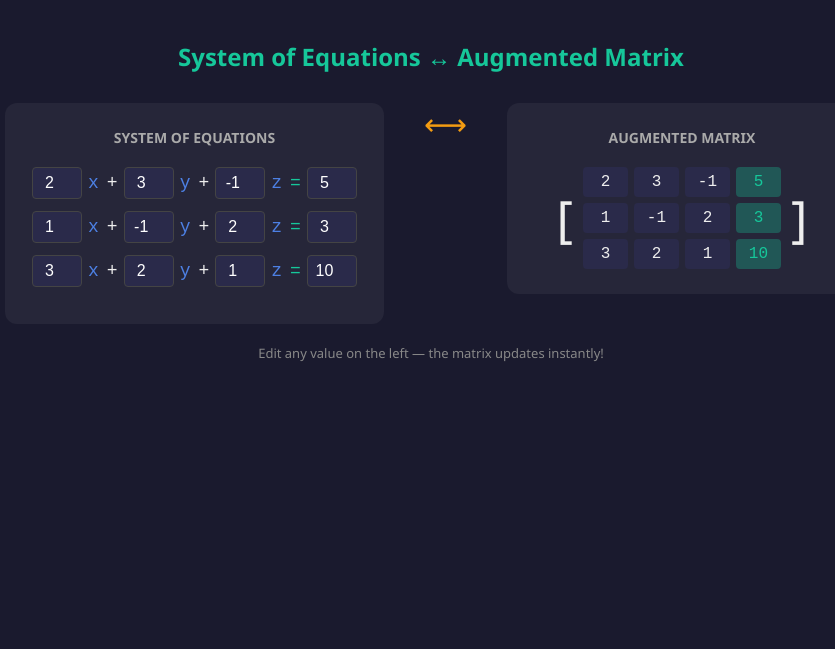
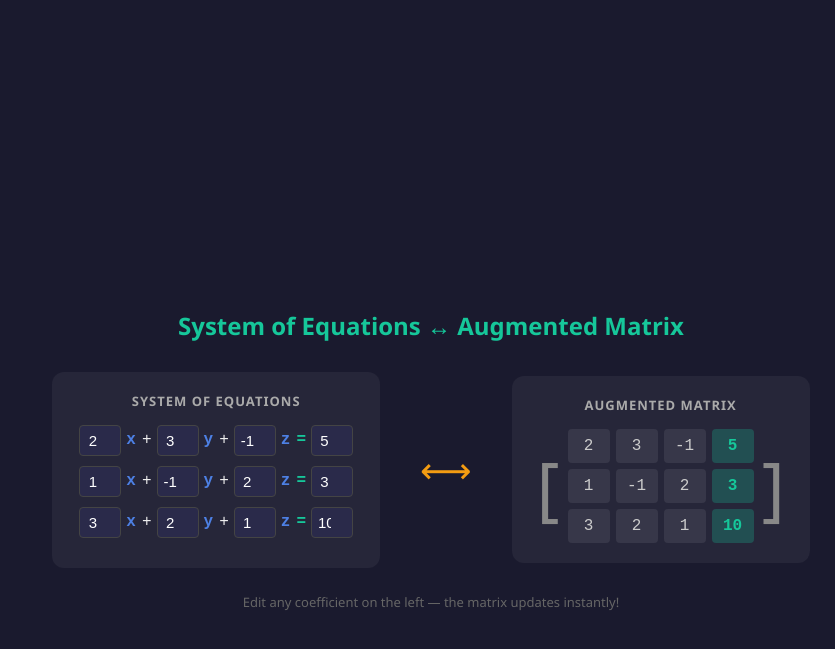
Before and after one commit to ilundholm/linear_algebra_KA, a Jekyll site: the page widgets/matrix-equation-sync.html, which Jekyll copies as it is, in a window 1280 px wide. Shown: the top 649 px of the page, without its empty margins (209-1044 px from the left). Built offline with Jekyll 4.4.1, drawn with Linux system fonts in a browser that asks for light colours.

Commit message:
Fix matrix-equation-sync: side-by-side layout, centered, no scrollbar

```diff
--- a/widgets/matrix-equation-sync.html
+++ b/widgets/matrix-equation-sync.html
@@ -6,29 +6,102 @@
   <title>Matrix-Equation Sync</title>
   <style>
     * { box-sizing: border-box; }
-    body { margin: 0; background: #1a1a2e; font-family: 'Segoe UI', sans-serif; color: #eee; padding: 20px; }
-    .container { max-width: 900px; margin: 0 auto; }
-    h2 { color: #16c79a; text-align: center; margin-bottom: 30px; }
-    .side-by-side { display: flex; gap: 40px; justify-content: center; align-items: flex-start; flex-wrap: wrap; }
-    .panel { background: rgba(255,255,255,0.05); border-radius: 12px; padding: 25px; min-width: 350px; }
-    .panel h3 { margin: 0 0 20px 0; color: #aaa; text-align: center; font-size: 14px; }
-    .equation-row { display: flex; align-items: center; margin: 12px 0; font-family: monospace; font-size: 18px; }
-    .equation-row input { width: 50px; text-align: center; background: #2a2a4a; border: 1px solid #444; color: #fff; padding: 6px; border-radius: 4px; font-size: 16px; margin: 0 2px; }
-    .equation-row span { margin: 0 4px; }
-    .var { color: #4d80e4; }
-    .equals { color: #16c79a; margin: 0 8px; }
-    .matrix-container { display: flex; align-items: center; justify-content: center; gap: 10px; }
-    .bracket { font-size: 50px; font-weight: 100; }
-    .matrix-grid { display: inline-grid; gap: 6px; }
-    .matrix-grid.aug { grid-template-columns: repeat(4, 45px); }
-    .cell { text-align: center; font-family: monospace; font-size: 16px; padding: 6px; border-radius: 4px; background: rgba(255,255,255,0.1); }
-    .cell.coef { background: #2a2a4a; }
-    .cell.const { background: rgba(22, 199, 154, 0.3); color: #16c79a; }
-    .divider { width: 2px; background: #16c79a; height: 100%; }
-    .sync-arrow { font-size: 30px; color: #f39c12; display: none; }
-    @media (max-width: 800px) { .sync-arrow { display: block; transform: rotate(90deg); margin: 20px auto; } }
-    @media (min-width: 801px) { .sync-arrow { display: block; } }
-    .info { text-align: center; margin-top: 20px; color: #888; font-size: 13px; }
+    body {
+      margin: 0;
+      background: #1a1a2e;
+      font-family: 'Segoe UI', sans-serif;
+      color: #eee;
+      min-height: 100vh;
+      display: flex;
+      align-items: center;
+      justify-content: center;
+      padding: 20px;
+    }
+    .container {
+      max-width: 950px;
+      width: 100%;
+      text-align: center;
+    }
+    h2 { color: #16c79a; margin-bottom: 30px; font-size: 24px; }
+
+    .side-by-side {
+      display: flex;
+      gap: 30px;
+      justify-content: center;
+      align-items: center;
+    }
+
+    .panel {
+      background: rgba(255,255,255,0.05);
+      border-radius: 12px;
+      padding: 20px 25px;
+    }
+    .panel h3 {
+      margin: 0 0 15px 0;
+      color: #aaa;
+      text-align: center;
+      font-size: 13px;
+      text-transform: uppercase;
+      letter-spacing: 1px;
+    }
+
+    .equation-row {
+      display: flex;
+      align-items: center;
+      margin: 10px 0;
+      font-family: monospace;
+      font-size: 16px;
+    }
+    .equation-row input {
+      width: 42px;
+      text-align: center;
+      background: #2a2a4a;
+      border: 1px solid #444;
+      color: #fff;
+      padding: 6px;
+      border-radius: 4px;
+      font-size: 15px;
+      margin: 0 2px;
+    }
+    .equation-row span { margin: 0 3px; }
+    .var { color: #4d80e4; font-weight: bold; }
+    .equals { color: #16c79a; margin: 0 6px; font-weight: bold; }
+
+    .sync-arrow {
+      font-size: 36px;
+      color: #f39c12;
+      padding: 0 10px;
+    }
+
+    .matrix-container {
+      display: flex;
+      align-items: center;
+      justify-content: center;
+      gap: 8px;
+    }
+    .bracket { font-size: 70px; font-weight: 100; color: #888; }
+    .matrix-grid {
+      display: grid;
+      grid-template-columns: repeat(4, 42px);
+      gap: 6px;
+    }
+    .cell {
+      text-align: center;
+      font-family: monospace;
+      font-size: 16px;
+      padding: 8px 4px;
+      border-radius: 4px;
+      background: rgba(255,255,255,0.08);
+    }
+    .cell.coef { color: #ccc; }
+    .cell.const { background: rgba(22, 199, 154, 0.25); color: #16c79a; font-weight: bold; }
+
+    .info {
+      text-align: center;
+      margin-top: 25px;
+      color: #666;
+      font-size: 13px;
+    }
   </style>
 </head>
 <body>
@@ -37,14 +110,12 @@
 
   <div class="side-by-side">
     <div class="panel">
-      <h3>SYSTEM OF EQUATIONS</h3>
+      <h3>System of Equations</h3>
       <div class="equation-row">
         <input type="number" id="a11" value="2">
-        <span class="var">x</span>
-        <span>+</span>
+        <span class="var">x</span><span>+</span>
         <input type="number" id="a12" value="3">
-        <span class="var">y</span>
-        <span>+</span>
+        <span class="var">y</span><span>+</span>
         <input type="number" id="a13" value="-1">
         <span class="var">z</span>
         <span class="equals">=</span>
@@ -52,11 +123,9 @@
       </div>
       <div class="equation-row">
         <input type="number" id="a21" value="1">
-        <span class="var">x</span>
-        <span>+</span>
+        <span class="var">x</span><span>+</span>
         <input type="number" id="a22" value="-1">
-        <span class="var">y</span>
-        <span>+</span>
+        <span class="var">y</span><span>+</span>
         <input type="number" id="a23" value="2">
         <span class="var">z</span>
         <span class="equals">=</span>
@@ -64,11 +133,9 @@
       </div>
       <div class="equation-row">
         <input type="number" id="a31" value="3">
-        <span class="var">x</span>
-        <span>+</span>
+        <span class="var">x</span><span>+</span>
         <input type="number" id="a32" value="2">
-        <span class="var">y</span>
-        <span>+</span>
+        <span class="var">y</span><span>+</span>
         <input type="number" id="a33" value="1">
         <span class="var">z</span>
         <span class="equals">=</span>
@@ -79,10 +146,10 @@
     <div class="sync-arrow">⟷</div>
 
     <div class="panel">
-      <h3>AUGMENTED MATRIX</h3>
+      <h3>Augmented Matrix</h3>
       <div class="matrix-container">
         <span class="bracket">[</span>
-        <div class="matrix-grid aug" id="augMatrix">
+        <div class="matrix-grid">
           <div class="cell coef" id="m11">2</div>
           <div class="cell coef" id="m12">3</div>
           <div class="cell coef" id="m13">-1</div>
@@ -101,7 +168,7 @@
     </div>
   </div>
 
-  <div class="info">Edit any value on the left — the matrix updates instantly!</div>
+  <div class="info">Edit any coefficient on the left — the matrix updates instantly!</div>
 </div>
 
 <script>
```
Also changed, not shown: articles/unit1/1.2-augmented-matrices-and-row-reduction.md (+1 -1 lines).
